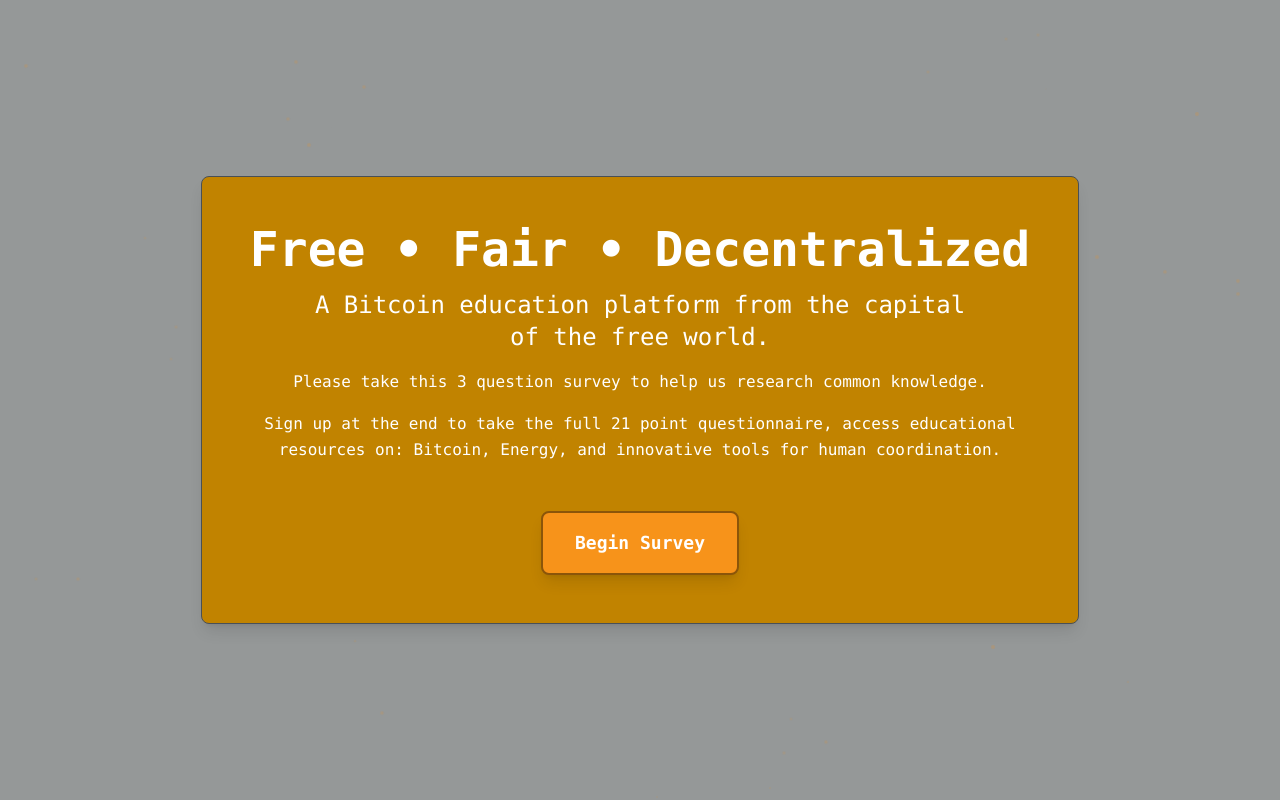
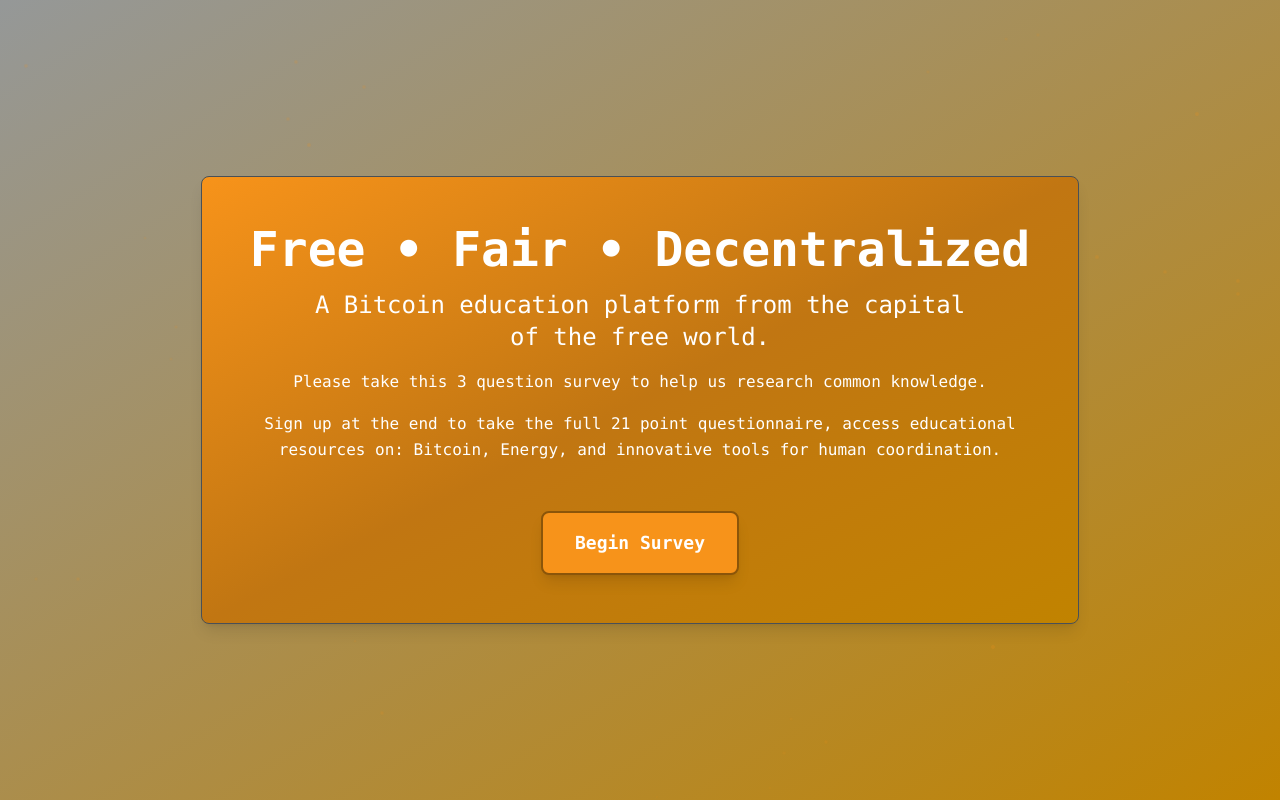
Before and after one commit to proofofputt/noonewillpayweb, a Next.js app: page / in a window 1280 px wide. Shown: the top 800 px of the page. Built offline with nearby package versions, Linux system fonts and the light colour scheme.

Commit message:
Add complementary gradients to background and container
- Container card: gradient from orange (top-left) to gold (bottom-right)
- Background: gradient from grey (top-left) to gold (bottom-right)
- Creates visual contrast with opposite directional emphasis

```diff
--- a/components/ViaNegativaHero.tsx
+++ b/components/ViaNegativaHero.tsx
@@ -8,9 +8,9 @@
 
 export default function ViaNegativaHero({ onBeginSurvey }: ViaNegativaHeroProps) {
   return (
-    <section className="relative min-h-screen flex items-center justify-center overflow-hidden bg-steel-700">
+    <section className="relative min-h-screen flex items-center justify-center overflow-hidden">
       {/* Animated background */}
-      <div className="absolute inset-0 bg-steel-700">
+      <div className="absolute inset-0 bg-gradient-to-br from-steel-700 to-steel-800">
         <div className="absolute inset-0 opacity-20">
           {[...Array(50)].map((_, i) => (
             <motion.div
@@ -35,7 +35,7 @@
       </div>
 
       <div className="relative z-10 text-center px-4 max-w-5xl mx-auto">
-        <div className="container-card p-12">
+        <div className="container-card p-12 bg-gradient-to-br from-orange via-orange-dark to-steel-800">
           <motion.div
             initial={{ opacity: 0 }}
             animate={{ opacity: 1 }}
```
